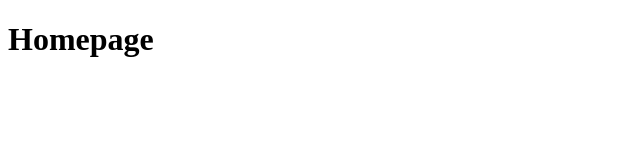
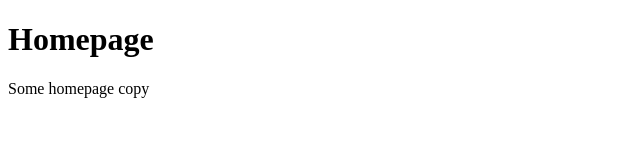
Before and after one commit to jeffharrisgoodsir/test, a plain HTML site: page index.html in a window 1280 px wide. Shown: the whole page, without its empty margins (0-640 px from the left). Drawn offline with Linux system fonts and the light colour scheme.

Commit message:
Home copy

```diff
--- a/index.html
+++ b/index.html
@@ -6,5 +6,6 @@
 </head>
 <body>
 	<h1>Homepage</h1>
+	<p>Some homepage copy</p>
 </body>
 </html>
```
